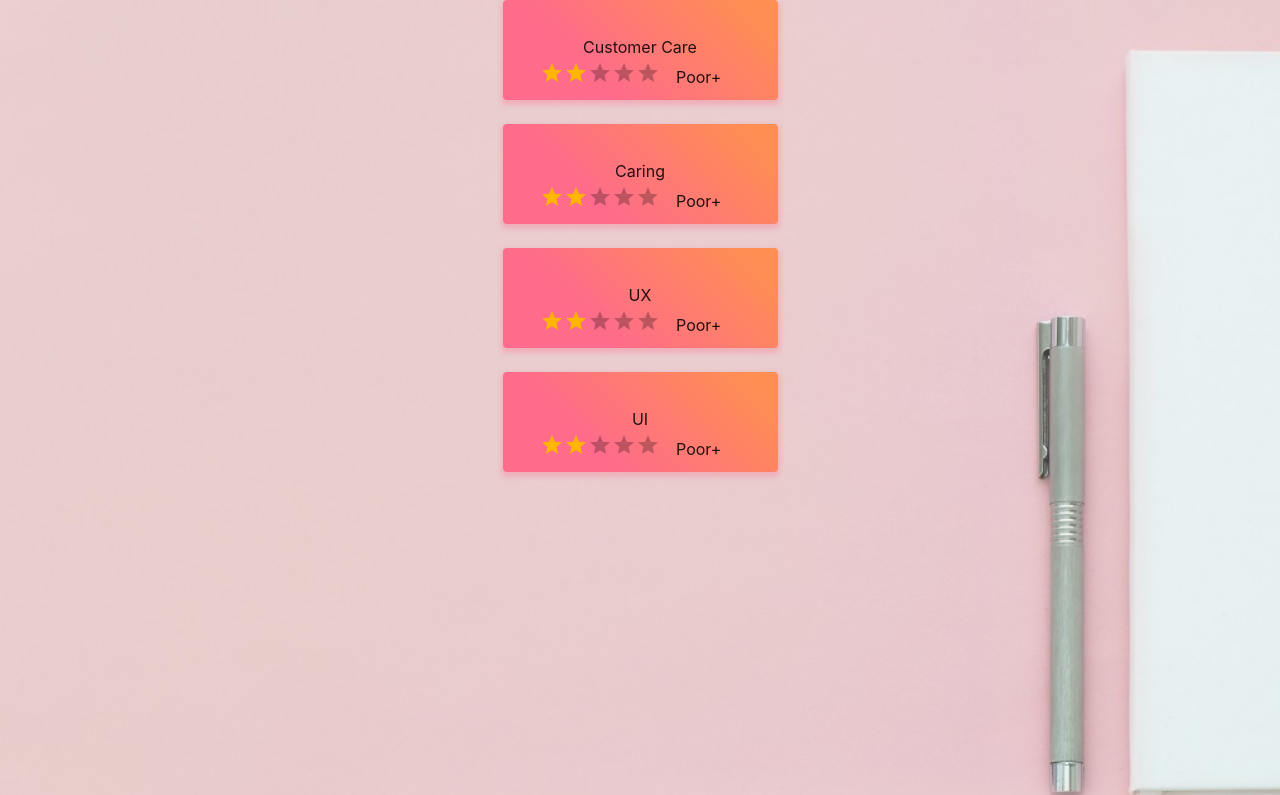
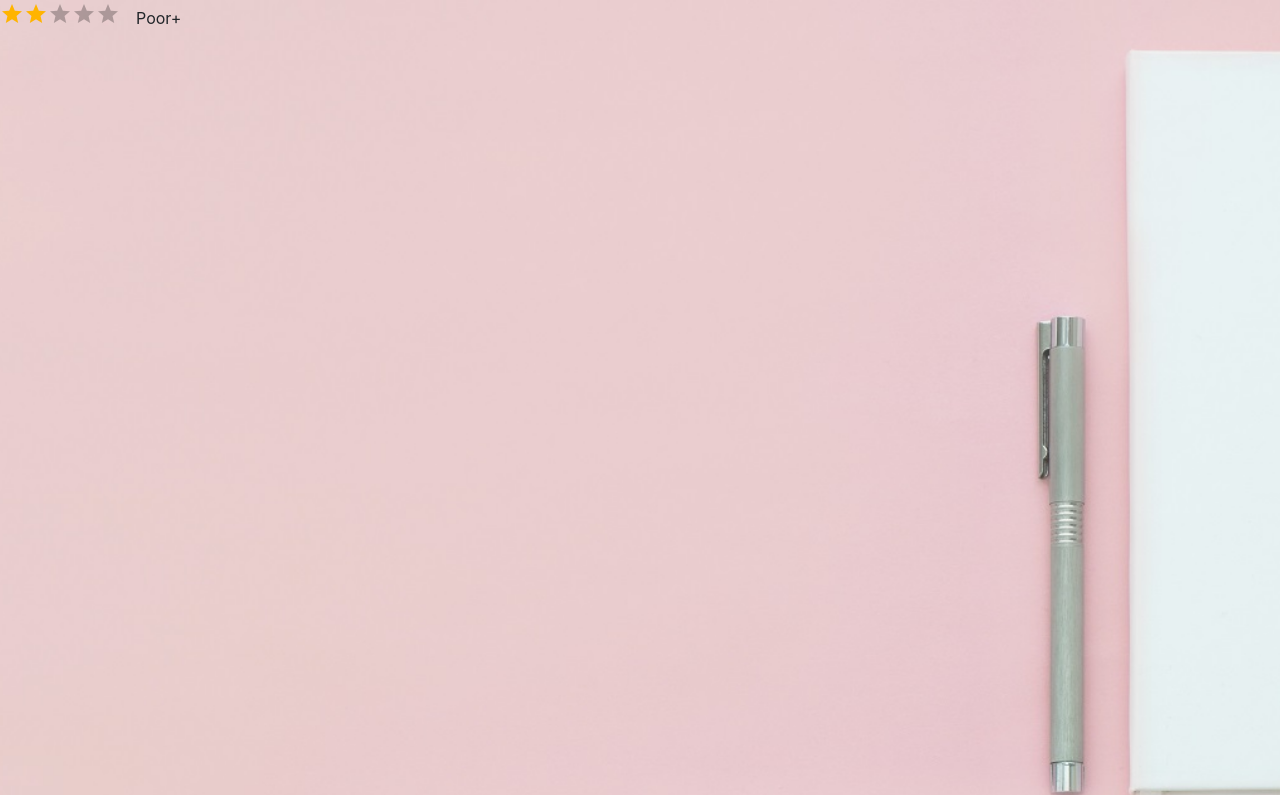
Before and after one commit to web-tech-sem3/web-tech, a React (Create React App) app in the folder frontend/: page /rate in a window 1280 px wide. Shown: the top 795 px of the page. Built offline with nearby package versions, Linux system fonts and the light colour scheme; a web font is replaced by a local one.

Commit message:
rating page fixes

```diff
--- a/frontend/src/App.js
+++ b/frontend/src/App.js
@@ -8,7 +8,7 @@ import Navbar from './components/navbar';
 import SignUpForm from './components/signUpForm';
 import 'bootstrap/dist/css/bootstrap.min.css';
 import background from './images/background.jpg';
-import RatingPage from './components/rating';
+import RatingPage from './components/ratingStar';
 
 const App = () => {
   const [user, setUser] = useState(null);
--- a/frontend/src/components/rating.js
+++ b/frontend/src/components/rating.js
@@ -2,14 +2,17 @@ import React from 'react';
 import Card from '@material-ui/core/Card';
 import RatingStar from './ratingStar';
 import { makeStyles } from '@material-ui/core/styles';
+import { hover } from '@syncfusion/ej2-react-schedule';
 
 const useStyles = makeStyles({
   root: {
     maxWidth: 275,
-    paddingTop: 30,
+    paddingTop: 20,
     height: 100,
     background: 'linear-gradient(45deg, #FE6B8B 30%, #FF8E53 90%)',
     alignContent: 'center',
+    align: 'center',
+    transition: 'all .25s linear',
     boxShadow: '0 3px 5px 2px rgba(255, 105, 135, .3)',
   },
   pos: {
--- a/frontend/src/components/ratingStar.js
+++ b/frontend/src/components/ratingStar.js
@@ -24,7 +24,7 @@ const useStyles = makeStyles({
   },
 });
 
-export default function RatingStar() {
+const RatingStar = () => {
   const [value, setValue] = React.useState(2);
   const [hover, setHover] = React.useState(-1);
   const classes = useStyles();
@@ -47,4 +47,6 @@ export default function RatingStar() {
       )}
     </div>
   );
-}
+};
+
+export default RatingStar;
```
